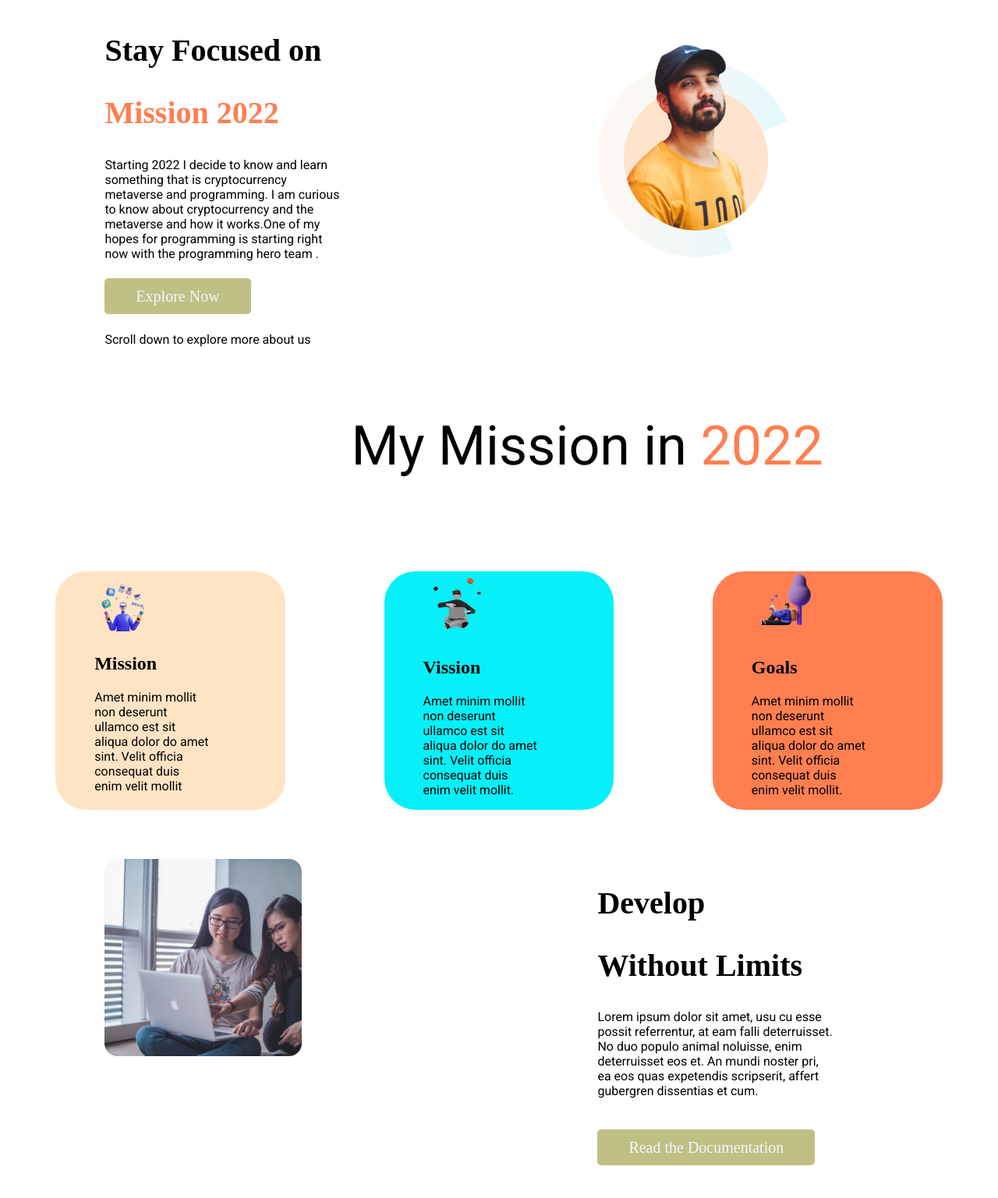
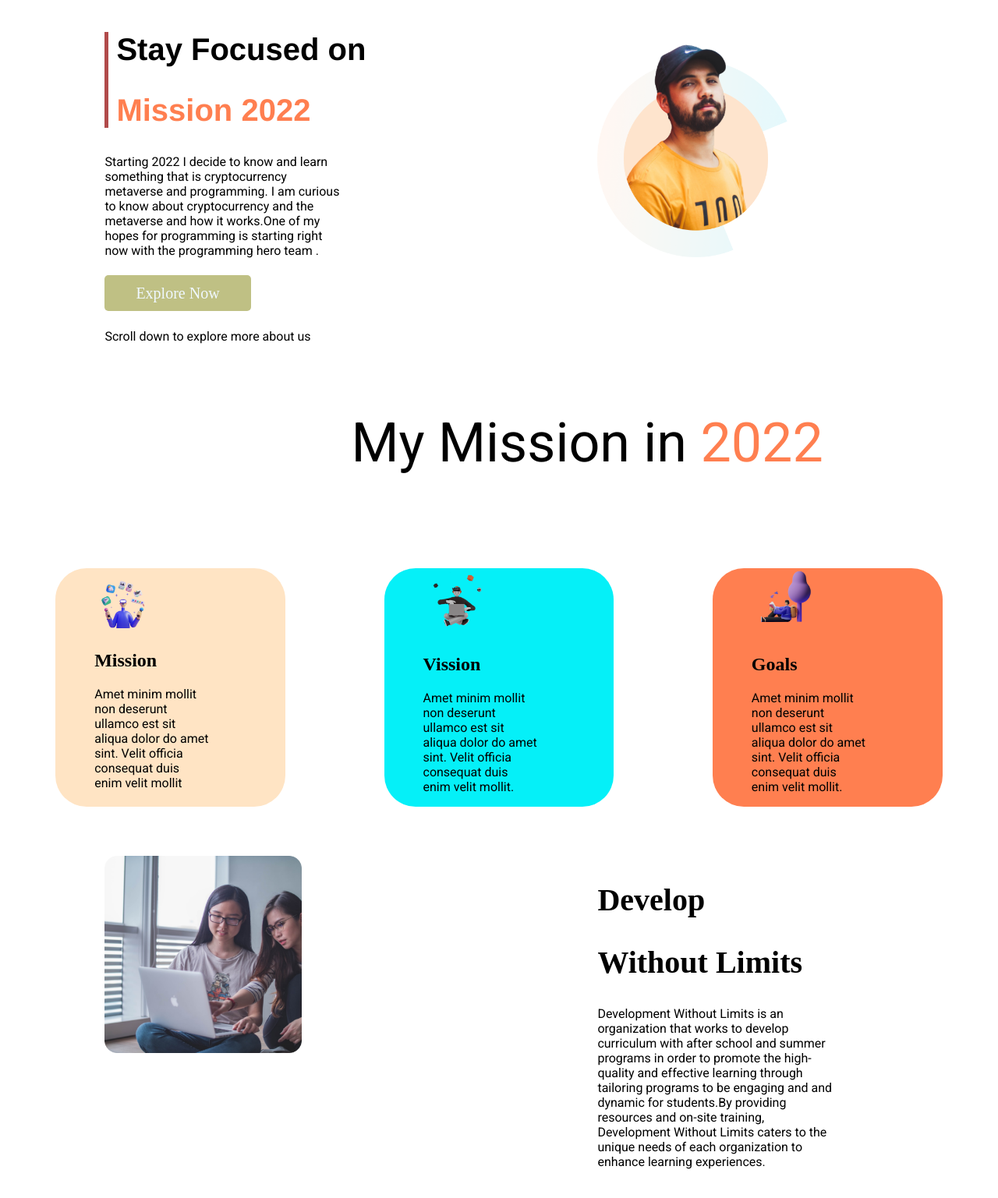
Before and after one commit to asifaib/mission-infinity, a plain HTML site: page index.html in a window 1280 px wide. Shown: the top 1537 px of the page at 78% size. Drawn offline with Linux system fonts and the light colour scheme.

Commit message:
third-commit

```diff
--- a/index.html
+++ b/index.html
@@ -13,7 +13,7 @@
 <body>
    <section class="mission">
        <div class="half ">
-          <div>
+          <div id="bambo">
             <h1>Stay Focused on</h1>
             <h1><span class="diffrent-color">Mission 2022</span></h1>
           </div>
@@ -60,10 +60,7 @@
        <div class="half">
            <h1>Develop</h1>
            <h1> Without Limits</h1>
-           <p>Lorem ipsum dolor sit amet, usu cu esse possit referrentur, at eam falli
-            deterruisset. No duo populo animal noluisse, enim deterruisset eos et. An
-            mundi noster pri, ea eos quas expetendis scripserit, affert gubergren
-            dissentias et cum.</p>
+           <p>Development Without Limits is an organization that works to develop curriculum with after school and summer programs in order to promote the high-quality and effective learning through tailoring programs to be engaging and and dynamic for students.By providing resources and on-site training, Development Without Limits caters to the unique needs of each organization to enhance learning experiences. </p>
             <br><br>
             <a class="switch" target="_blanck" href="">Read the Documentation</a>
 
--- a/style.css
+++ b/style.css
@@ -8,6 +8,11 @@
 }
 .half img {
   width: 50%;
+}
+#bambo {
+  border-left: 5px solid rgb(177, 75, 75);
+  padding-left: 10px;
+  font-family: "Franklin Gothic Medium", "Arial Narrow", Arial, sans-serif;
 }
 .diffrent-color {
   color: coral;
@@ -101,8 +106,3 @@ p {
   font-size: 70px;
   margin-left: 20%;
 }
-#bambo {
-  border-left: 5px solid rgb(177, 75, 75);
-  padding-left: 10px;
-  font-family: "Franklin Gothic Medium", "Arial Narrow", Arial, sans-serif;
-}
```
Lines whose indentation alone changed are shown as unchanged.
